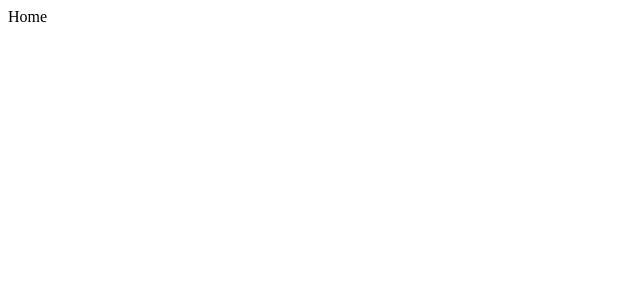
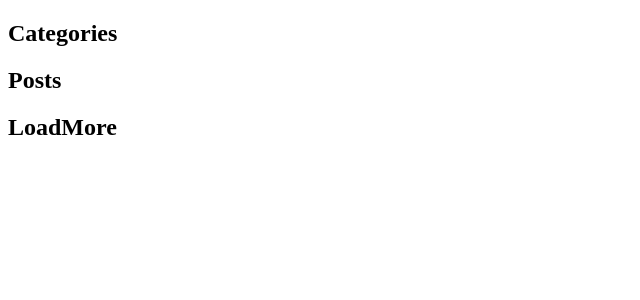
Before and after one commit to dmitridrozdov/next13js-flexibble, a Next.js app: page / in a window 1280 px wide. Shown: the top 300 px of the page, without its empty margins (0-640 px from the left). Built offline with nearby package versions, Linux system fonts and the light colour scheme.

Commit message:
Update page.tsx

```diff
--- a/app/page.tsx
+++ b/app/page.tsx
@@ -1,6 +1,10 @@
 const Home = () => {
   return (
-    <div>Home</div>
+    <section className="flexStart flex-col paddings mb-16">
+        <h1>Categories</h1>
+        <h1>Posts</h1>
+        <h1>LoadMore</h1>
+    </section>
   )
 }
 
```
